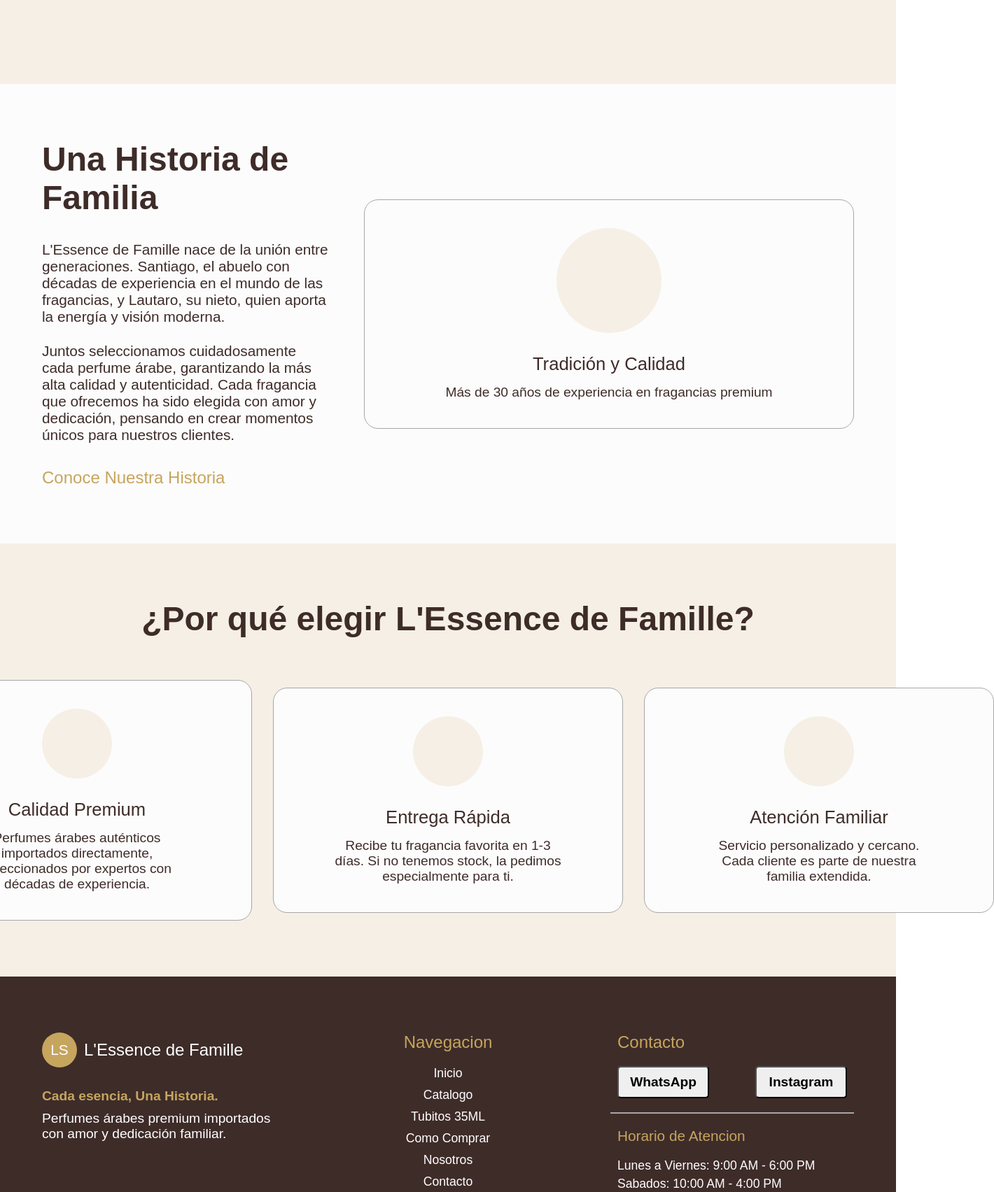
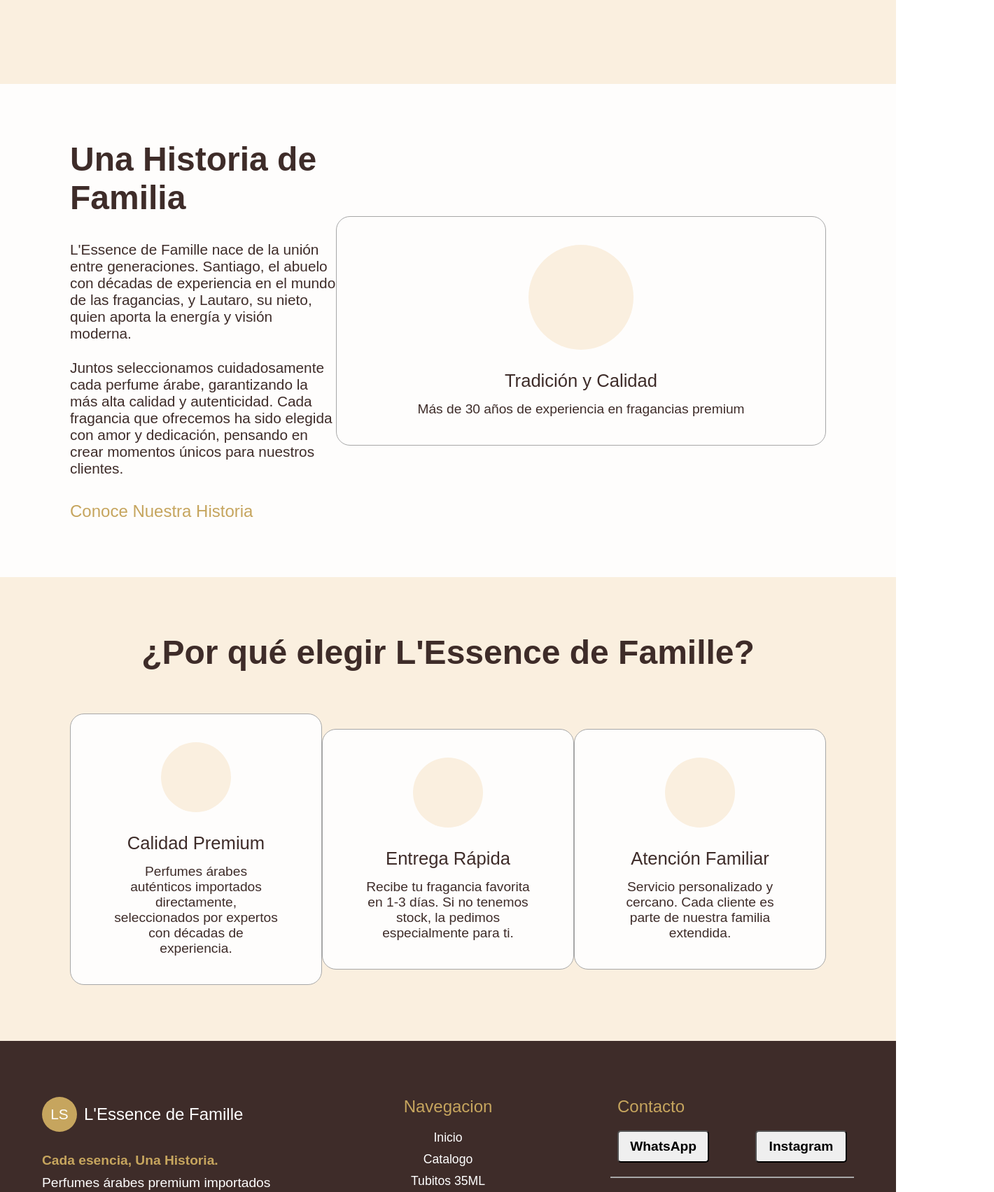
Before and after one commit to LautyDeveloper/l-essence-d-famille, a React (Vite) app: page / in a window 1280 px wide. Shown: the part 680-2384 px from the top of the page at 70% size, 1420 px wide, since content can reach past the window. Built offline with nearby package versions, Linux system fonts and the light colour scheme.

Commit message:
Mejoramos estilos

```diff
--- a/src/components/navbar/navbar.css
+++ b/src/components/navbar/navbar.css
@@ -1,5 +1,5 @@
 header {
-  background-color: var(--principalBackgroundColor);
+  background-color: var(--secondaryBackgroundColor);
   max-width: 100vw;
   display: flex;
   justify-content: space-between;
--- a/src/css/vars.css
+++ b/src/css/vars.css
@@ -1,6 +1,6 @@
 #root {
-  --principalBackgroundColor: #f5efe6;
-  --secondaryBackgroundColor: #fcfcfc;
+  --principalBackgroundColor: #faefdf;
+  --secondaryBackgroundColor: #fefdfc;
   --colorBrown: #3e2c29;
   --colorRed: #8c4b5d;
   --colorGolden: #c6a55e;
--- a/src/pages/home/components/family-history/family-history.css
+++ b/src/pages/home/components/family-history/family-history.css
@@ -1,9 +1,8 @@
 #family-history {
   display: flex;
-  justify-content: center;
+  justify-content: space-between;
   align-items: center;
-  padding: 80px 60px;
-  gap: 50px;
+  padding: 80px 100px;
   background-color: var(--secondaryBackgroundColor);
 }
 
--- a/src/pages/home/components/why-choose/why-choose.css
+++ b/src/pages/home/components/why-choose/why-choose.css
@@ -3,7 +3,7 @@
   flex-direction: column;
   justify-content: center;
   align-items: center;
-  padding: 80px 60px;
+  padding: 80px 100px;
   gap: 60px;
   background-color: var(--principalBackgroundColor);
 }
@@ -15,7 +15,7 @@
 
 #why-choose-container .why-choose-cards-container {
   display: flex;
-  justify-content: center;
+  justify-content: space-between;
   align-items: center;
-  gap: 30px;
+  width: 100%;
 }
```
